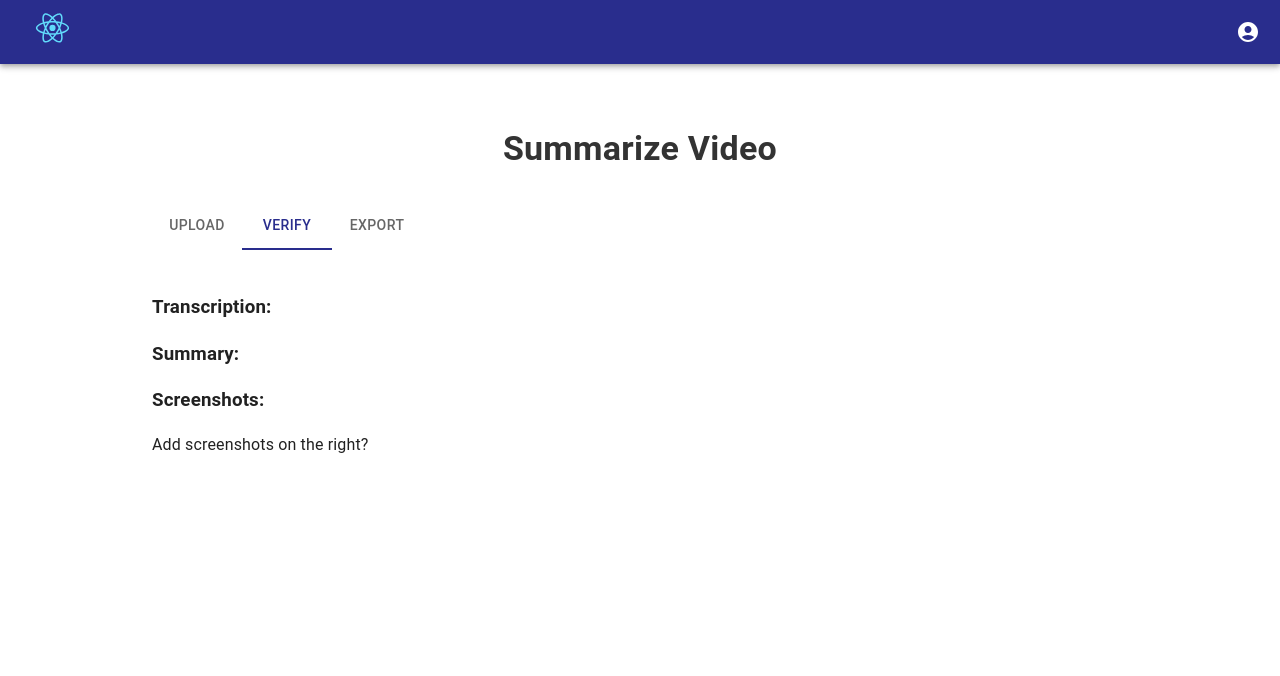
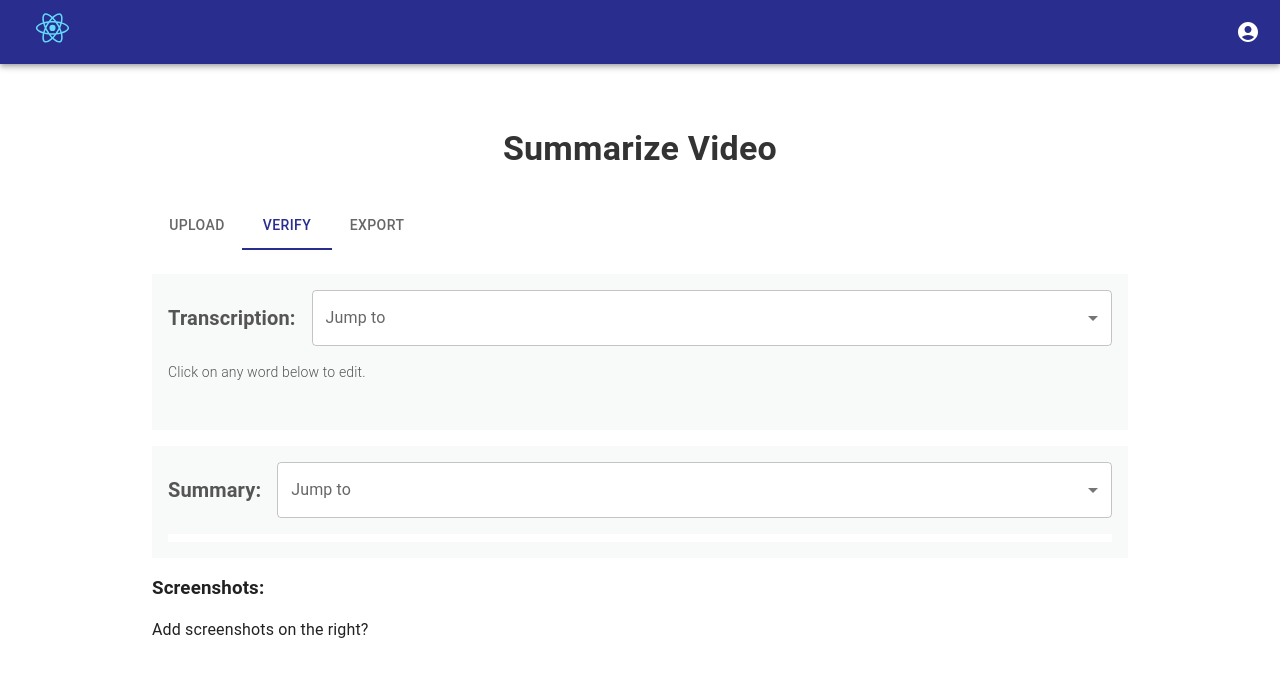
Before and after one commit to shirokonto/SnapRecap-Ui, a React (Create React App) app: page / in a window 1280 px wide. Both pictures are taken after a click on the tab "VERIFY". Shown: the top 676 px of the page. Built offline with nearby package versions, Linux system fonts and the light colour scheme.

Commit message:
Redesign Verify tab for transcription and summary

```diff
--- a/src/VideoUploader.tsx
+++ b/src/VideoUploader.tsx
@@ -1,4 +1,4 @@
-import React, { useState } from 'react';
+import React, { useState, SyntheticEvent } from 'react';
 import Box from '@mui/material/Box';
 import Tab from '@mui/material/Tab';
 import TabContext from '@mui/lab/TabContext';
@@ -9,6 +9,13 @@ import ExportTab from 'components/tabs/ExportTab';
 import VerifyTab from 'components/tabs/VerifyTab';
 import UploadTab from 'components/tabs/UploadTab';
 import Typography from '@mui/material/Typography';
+import { TranscriptionChunk } from 'types/transcription';
+
+type Result = {
+  file_name: string;
+  transcription: TranscriptionChunk[];
+  summary: string;
+};
 
 const VideoUploader = () => {
   const [tab, setOpenedTab] = useState('1');
@@ -17,11 +24,11 @@ const VideoUploader = () => {
   const [videoTitle, setVideoTitle] = useState<string | null>(null);
   const [sections, setSections] = useState<string[]>(['']);
   const [fileName, setFileName] = useState('');
-  const [transcription, setTranscription] = useState('');
+  const [transcription, setTranscription] = useState<TranscriptionChunk[]>([]);
   const [summary, setSummary] = useState('');
   const [isLoading, setIsLoading] = useState(false);
 
-  const handleTabChange = (event: React.SyntheticEvent, tabToOpen: string) => {
+  const handleTabChange = (event: SyntheticEvent, tabToOpen: string) => {
     setOpenedTab(tabToOpen);
   };
 
@@ -40,7 +47,8 @@ const VideoUploader = () => {
         body: formData,
         mode: 'cors',
       });
-      const result = await response.json();
+      const result: Result = await response.json();
+      console.log(result.transcription);
       setFileName(result.file_name);
       setTranscription(result.transcription);
       setSummary(result.summary);
@@ -115,7 +123,11 @@ const VideoUploader = () => {
               )}
             </TabPanel>
             <TabPanel value="2">
-              <VerifyTab summary={summary} transcription={transcription} />
+              <VerifyTab
+                transcription={transcription}
+                summary={summary}
+                sections={sections}
+              />
             </TabPanel>
             <TabPanel value="3">
               <ExportTab fileName={fileName} summary={summary} />
--- a/src/components/boxes/SectionBox.tsx
+++ b/src/components/boxes/SectionBox.tsx
@@ -1,4 +1,4 @@
-import React from 'react';
+import { Dispatch, SetStateAction, ChangeEvent } from 'react';
 import Box from '@mui/material/Box';
 import Typography from '@mui/material/Typography';
 import { Button } from '@mui/material';
@@ -9,7 +9,7 @@ interface SectionsBoxProps {
   onSectionChange: (index: number, value: string) => void;
   onAddSection: () => void;
   onDeleteSection: (index: number) => void;
-  setTestingSections: React.Dispatch<React.SetStateAction<string[]>>;
+  setTestingSections: Dispatch<SetStateAction<string[]>>;
 }
 
 const SectionsBox = ({
@@ -77,7 +77,7 @@ const SectionsBox = ({
           <TextField
             variant="outlined"
             value={section}
-            onChange={(e: React.ChangeEvent<HTMLInputElement>) => {
+            onChange={(e: ChangeEvent<HTMLInputElement>) => {
               onSectionChange(index, e.target.value);
             }}
             size="small"
--- /dev/null
+++ b/src/components/boxes/SummaryBox.tsx
@@ -0,0 +1,141 @@
+import { TranscriptionChunk } from 'src/types/transcription';
+import { useEffect, useRef, useState } from 'react';
+import {
+  Box,
+  FormControl,
+  InputLabel,
+  List,
+  ListItem,
+  ListItemText,
+  ListSubheader,
+  MenuItem,
+  Select,
+  SelectChangeEvent,
+  Stack,
+  Typography,
+} from '@mui/material';
+
+const SummaryBox = ({
+  summary,
+  sections,
+}: {
+  summary: string;
+  sections: string[];
+}) => {
+  // TODO sections should still be used. if no summary is available show palceholder "No summary available"
+  const [sectionSummaries, setSectionSummaries] = useState<
+    { section: string; summary: string }[]
+  >([]);
+  const [selectedSection, setSelectedSection] = useState('');
+  const listRefs = useRef<(HTMLLIElement | null)[]>([]);
+
+  useEffect(() => {
+    const parseSummary = () => {
+      const regex = /Section: (.*?)\nSummary: (.*?)(?=Section:|$)/gs;
+      const matches = Array.from(summary.matchAll(regex));
+      const parsed = matches.map((match) => ({
+        section: match[1].trim(),
+        summary: match[2].trim(),
+      }));
+      setSectionSummaries(parsed);
+    };
+
+    parseSummary();
+  }, [summary]);
+
+  const handleChange = (event: SelectChangeEvent) => {
+    const selected = event.target.value as string;
+    setSelectedSection(selected);
+
+    // Scroll to the corresponding list item
+    const index = sectionSummaries.findIndex(
+      (item) => item.section === selected,
+    );
+    if (index !== -1 && listRefs.current[index]) {
+      listRefs.current[index]?.scrollIntoView({
+        behavior: 'smooth',
+        block: 'center',
+      });
+    }
+  };
+
+  return (
+    <Stack
+      spacing={2}
+      sx={{
+        backgroundColor: '#F8F9F9',
+        padding: '16px',
+      }}
+    >
+      {/* Header */}
+      <Box
+        sx={{
+          display: 'flex',
+          alignItems: 'center',
+          justifyContent: 'space-between',
+          borderRadius: '8px',
+          width: '100%',
+        }}
+      >
+        <Typography variant="h6" sx={{ color: '#555555', fontWeight: 'bold' }}>
+          Summary:
+        </Typography>
+        <FormControl
+          sx={{
+            backgroundColor: '#FFFFFF',
+            borderRadius: '4px',
+            marginLeft: '16px',
+            flex: 1,
+          }}
+        >
+          <InputLabel id="demo-simple-select-label">Jump to</InputLabel>
+          <Select
+            value={selectedSection}
+            label="Jump to Section"
+            onChange={handleChange}
+          >
+            {sectionSummaries.map((item, index) => (
+              <MenuItem key={index} value={item.section}>
+                {item.section}
+              </MenuItem>
+            ))}
+          </Select>
+        </FormControl>
+      </Box>
+
+      <List
+        sx={{
+          width: '100%',
+          bgcolor: 'background.paper',
+          position: 'relative',
+          overflow: 'auto',
+          maxHeight: 300,
+          '& ul': { padding: 0 },
+        }}
+        subheader={<li />}
+      >
+        {sectionSummaries.map((item, index) => (
+          <li key={index}>
+            <ul>
+              <ListSubheader>{`${item.section}`}</ListSubheader>
+              <ListItem
+                ref={(el: HTMLLIElement | null) =>
+                  (listRefs.current[index] = el)
+                } // Assign ref for scrolling
+                sx={{
+                  backgroundColor:
+                    item.section === selectedSection ? '#f0f0f0' : 'inherit', // Highlight selected item
+                  borderRadius: '8px',
+                }}
+              >
+                <ListItemText primary={item.summary} />
+              </ListItem>
+            </ul>
+          </li>
+        ))}
+      </List>
+    </Stack>
+  );
+};
+
+export default SummaryBox;
--- /dev/null
+++ b/src/components/boxes/TranscriptBox.tsx
@@ -0,0 +1,129 @@
+import { useState } from 'react';
+import {
+  Box,
+  List,
+  ListItem,
+  ListItemText,
+  ListSubheader,
+  MenuItem,
+  InputLabel,
+  FormControl,
+  Select,
+  SelectChangeEvent,
+  Typography,
+  TextField,
+  Stack,
+} from '@mui/material';
+import { TranscriptionChunk } from 'types/transcription';
+
+const TranscriptBox = ({
+  transcription,
+  sections,
+}: {
+  transcription: TranscriptionChunk[];
+  sections: string[];
+}) => {
+  const [section, setSelectedSection] = useState('');
+
+  const handleChange = (event: SelectChangeEvent) => {
+    setSelectedSection(event.target.value as string);
+  };
+
+  return (
+    <Stack
+      spacing={2}
+      sx={{
+        backgroundColor: '#F8F9F9',
+        padding: '16px',
+      }}
+    >
+      <Box
+        sx={{
+          display: 'flex',
+          alignItems: 'center',
+          justifyContent: 'space-between',
+          borderRadius: '8px',
+          width: '100%',
+        }}
+      >
+        {/* Text on the Left */}
+        <Typography variant="h6" sx={{ color: '#555555', fontWeight: 'bold' }}>
+          Transcription:
+        </Typography>
+        {/* Jump to Section Dropdown on the Right */}
+        <FormControl
+          sx={{
+            backgroundColor: '#FFFFFF',
+            borderRadius: '4px',
+            marginLeft: '16px',
+            flex: 1,
+          }}
+        >
+          <InputLabel id="demo-simple-select-label">Jump to</InputLabel>
+          <Select
+            value={section}
+            label="Jump to Section"
+            onChange={handleChange}
+          >
+            {sections.map((section, index) => (
+              <MenuItem key={index} value={section}>
+                {section}
+              </MenuItem>
+            ))}
+          </Select>
+        </FormControl>
+      </Box>
+      <Typography
+        variant="body2"
+        sx={{ color: '#555555', fontWeight: 'light' }}
+      >
+        Click on any word below to edit.
+      </Typography>
+      {/* Transcription Field with Scrollbar */}
+      <Box
+        sx={{
+          backgroundColor: '#F8F9F9',
+          borderRadius: '8px',
+          overflow: 'auto',
+          maxHeight: 300,
+          padding: '8px',
+        }}
+      >
+        {transcription.map((chunk, index) => (
+          <Box
+            key={index}
+            sx={{
+              marginBottom: '16px',
+            }}
+          >
+            <Typography
+              variant="body2"
+              sx={{
+                color: '#333',
+                fontWeight: 'bold',
+                marginBottom: '4px',
+              }}
+            >
+              {`[${chunk.start_time} - ${chunk.end_time}]`}
+            </Typography>
+            <TextField
+              variant="standard"
+              multiline
+              value={chunk.text}
+              fullWidth
+              InputProps={{
+                disableUnderline: true, // Disable the underline
+              }}
+              sx={{
+                backgroundColor: '#FFFFFF',
+                padding: '8px',
+              }}
+            />
+          </Box>
+        ))}
+      </Box>
+    </Stack>
+  );
+};
+
+export default TranscriptBox;
--- a/src/components/tabs/VerifyTab.tsx
+++ b/src/components/tabs/VerifyTab.tsx
@@ -1,21 +1,25 @@
 import React from 'react';
+import TranscriptBox from 'components/boxes/TranscriptBox';
+import { TranscriptionChunk } from 'types/transcription';
+import SummaryBox from 'components/boxes/SummaryBox';
+import Stack from '@mui/material/Stack';
 
 const VerifyTab = ({
   transcription,
   summary,
+  sections,
 }: {
-  transcription: string;
+  transcription: TranscriptionChunk[];
   summary: string;
+  sections: string[];
 }) => {
   return (
-    <div>
-      <h3>Transcription:</h3>
-      <pre>{transcription}</pre>
-      <h3>Summary:</h3>
-      <p>{summary}</p>
+    <Stack direction="column" spacing={2}>
+      <TranscriptBox transcription={transcription} sections={sections} />
+      <SummaryBox summary={summary} sections={sections} />
       <h3>Screenshots:</h3>
       <p>Add screenshots on the right?</p>
-    </div>
+    </Stack>
   );
 };
 
```
Also changed, not shown: src/components/boxes/VideoBox.tsx (+5 -7 lines), src/components/tabs/UploadTab.tsx (+5 -5 lines), src/types/transcription.d.ts (added, +7 -0 lines).
